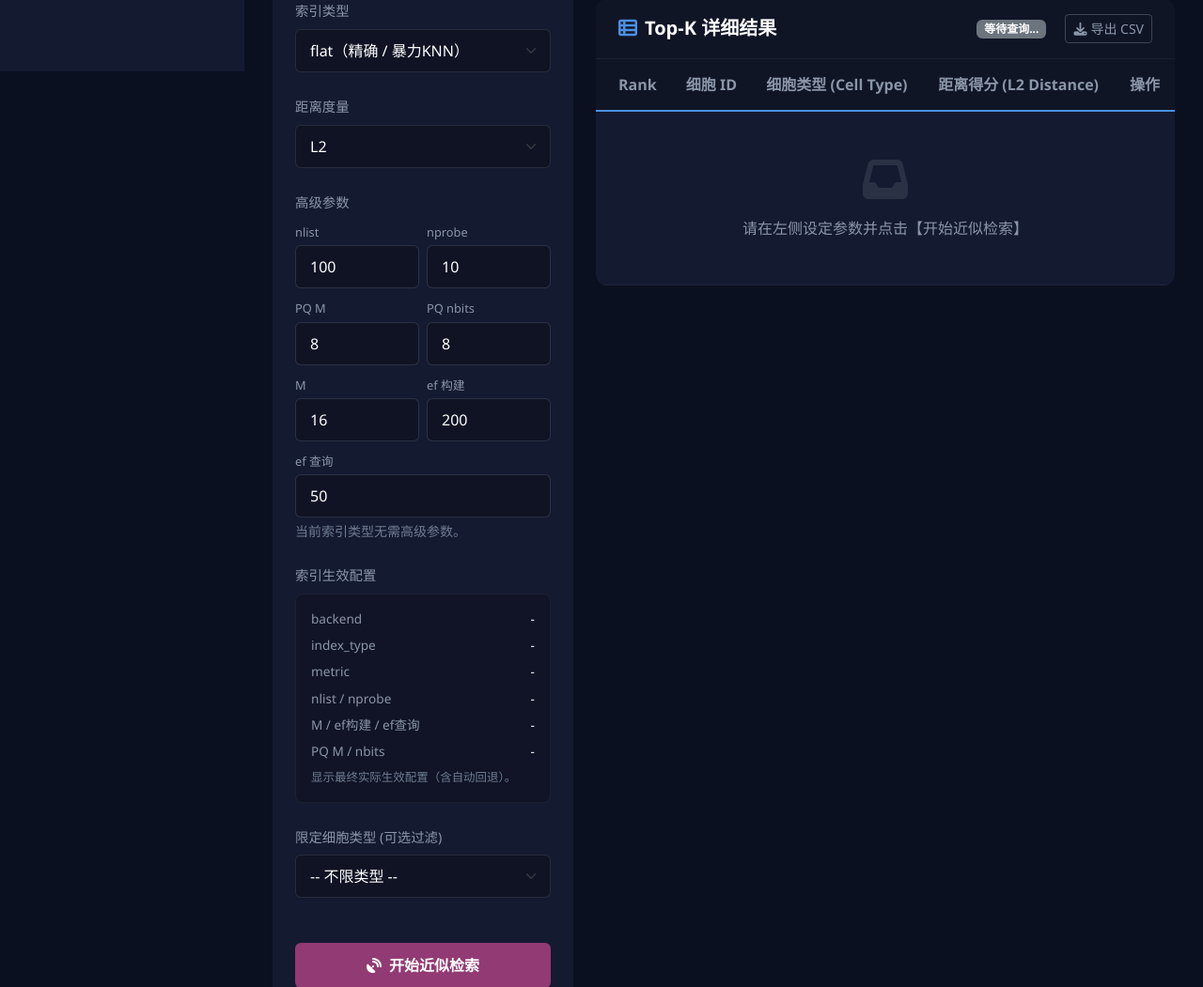
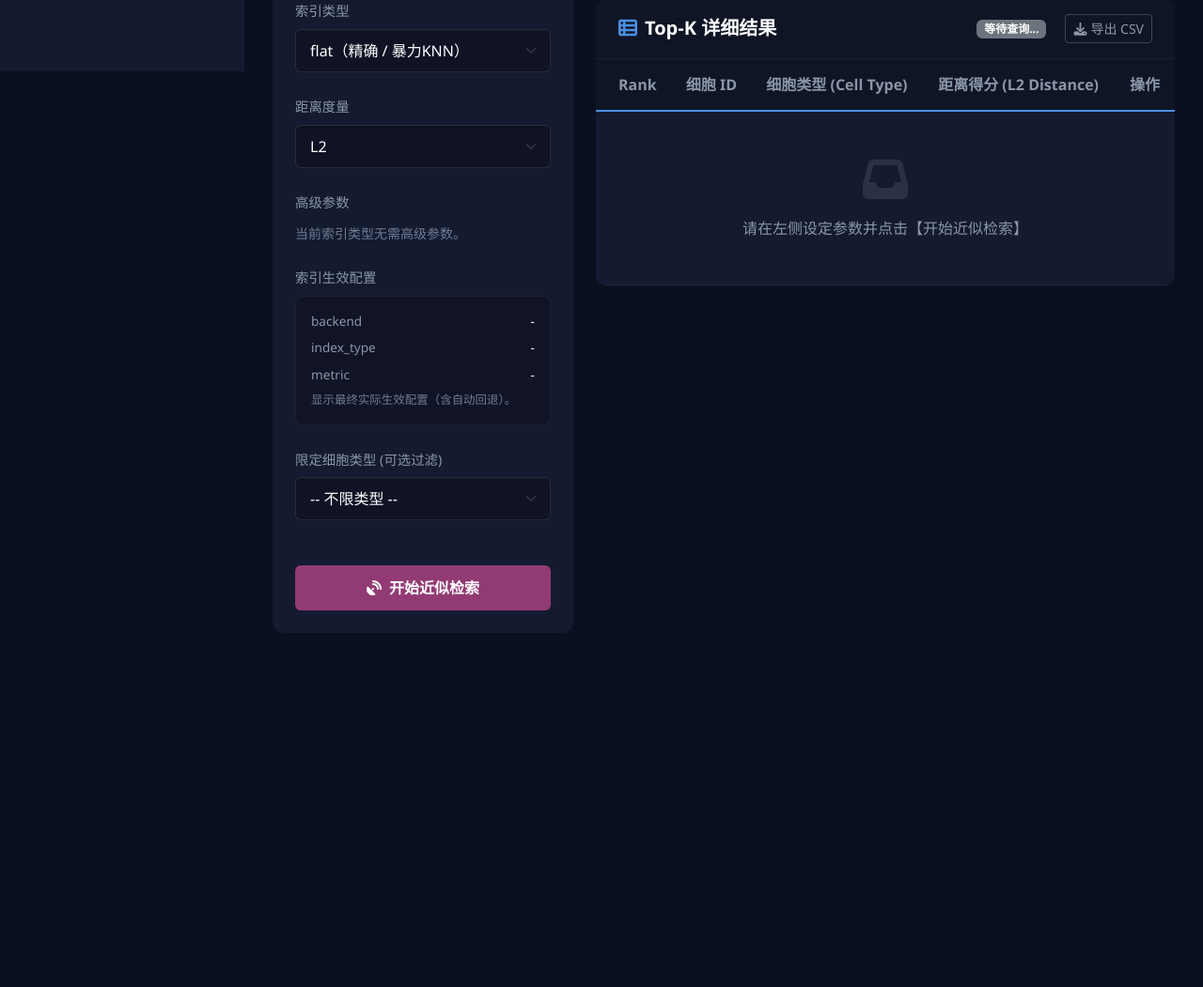
Before and after one commit to cacacacc/Single-Cell-Ann-System, a Flask app: page /search in a window 1280 px wide. Shown: the part 724-1775 px from the top of the page at 94% size. After the commit the page ends 1398 px from the top, so only its background shows below. Run offline with Flask 3, Linux system fonts and the light colour scheme; data that the repository does not hold is empty.

Commit message:
修复参数显示问题

```diff
--- a/templates/search.html
+++ b/templates/search.html
@@ -229,7 +229,9 @@
 
                 <div class="mb-4">
                     <label class="form-label">高级参数</label>
-                    <div class="row g-2">
+
+                    <!-- IVF 参数组 -->
+                    <div id="ivfParamsGroup" class="row g-2 d-none">
                         <div class="col-6">
                             <label class="form-label mb-1" style="font-size: 0.8rem;">nlist</label>
                             <input type="number" min="1" class="form-control dark-control" id="nlistInput" value="100">
@@ -238,14 +240,10 @@
                             <label class="form-label mb-1" style="font-size: 0.8rem;">nprobe</label>
                             <input type="number" min="1" class="form-control dark-control" id="nprobeInput" value="10">
                         </div>
-                        <div class="col-6">
-                            <label class="form-label mb-1" style="font-size: 0.8rem;">PQ M</label>
-                            <input type="number" min="1" class="form-control dark-control" id="pqMInput" value="8">
-                        </div>
-                        <div class="col-6">
-                            <label class="form-label mb-1" style="font-size: 0.8rem;">PQ nbits</label>
-                            <input type="number" min="1" max="16" class="form-control dark-control" id="pqNbitsInput" value="8">
-                        </div>
+                    </div>
+
+                    <!-- HNSW 参数组 -->
+                    <div id="hnswParamsGroup" class="row g-2 d-none">
                         <div class="col-6">
                             <label class="form-label mb-1" style="font-size: 0.8rem;">M</label>
                             <input type="number" min="2" class="form-control dark-control" id="mInput" value="16">
@@ -259,7 +257,20 @@
                             <input type="number" min="1" class="form-control dark-control" id="efSearchInput" value="50">
                         </div>
                     </div>
-                    <div class="form-text" style="color: #6f7c92;" id="indexParamHint">IVF 使用 nlist/nprobe；HNSW 使用 M/ef_*；PQ 使用 pq_m/pq_nbits。</div>
+
+                    <!-- PQ 参数组 -->
+                    <div id="pqParamsGroup" class="row g-2 d-none">
+                        <div class="col-6">
+                            <label class="form-label mb-1" style="font-size: 0.8rem;">PQ M</label>
+                            <input type="number" min="1" class="form-control dark-control" id="pqMInput" value="8">
+                        </div>
+                        <div class="col-6">
+                            <label class="form-label mb-1" style="font-size: 0.8rem;">PQ nbits</label>
+                            <input type="number" min="1" max="16" class="form-control dark-control" id="pqNbitsInput" value="8">
+                        </div>
+                    </div>
+
+                    <div class="form-text" style="color: #6f7c92;" id="indexParamHint">选择索引类型后可调整对应高级参数。</div>
                 </div>
 
                 <div class="mb-4">
@@ -277,15 +288,15 @@
                             <span>metric</span>
                             <span id="effectiveMetric" class="text-white">-</span>
                         </div>
-                        <div class="d-flex justify-content-between mt-2" style="font-size: 0.85rem; color: #8A96A8;">
+                        <div id="effectiveIVFRow" class="d-flex justify-content-between mt-2 d-none" style="font-size: 0.85rem; color: #8A96A8;">
                             <span>nlist / nprobe</span>
                             <span id="effectiveIVF" class="text-white">-</span>
                         </div>
-                        <div class="d-flex justify-content-between mt-2" style="font-size: 0.85rem; color: #8A96A8;">
+                        <div id="effectiveHNSWRow" class="d-flex justify-content-between mt-2 d-none" style="font-size: 0.85rem; color: #8A96A8;">
                             <span>M / ef构建 / ef查询</span>
                             <span id="effectiveHNSW" class="text-white">-</span>
                         </div>
-                        <div class="d-flex justify-content-between mt-2" style="font-size: 0.85rem; color: #8A96A8;">
+                        <div id="effectivePQRow" class="d-flex justify-content-between mt-2 d-none" style="font-size: 0.85rem; color: #8A96A8;">
                             <span>PQ M / nbits</span>
                             <span id="effectivePQ" class="text-white">-</span>
                         </div>
@@ -579,23 +590,26 @@
         }
 
         const indexType = indexTypeSelect.value;
-        const enableIVF = indexType === 'ivf_flat';
-        const enableHNSW = indexType === 'hnsw';
-        const enablePQ = indexType === 'pq';
+        const showIVF = indexType === 'ivf_flat';
+        const showHNSW = indexType === 'hnsw';
+        const showPQ = indexType === 'pq';
 
-        nlistInput.disabled = !enableIVF;
-        nprobeInput.disabled = !enableIVF;
-        pqMInput.disabled = !enablePQ;
-        pqNbitsInput.disabled = !enablePQ;
-        mInput.disabled = !enableHNSW;
-        efConstructionInput.disabled = !enableHNSW;
-        efSearchInput.disabled = !enableHNSW;
+        // 显示/隐藏对应算法的参数组
+        const toggleGroup = (id, show) => document.getElementById(id).classList.toggle('d-none', !show);
+        toggleGroup('ivfParamsGroup', showIVF);
+        toggleGroup('hnswParamsGroup', showHNSW);
+        toggleGroup('pqParamsGroup', showPQ);
 
-        if (indexType === 'ivf_flat') {
-            indexParamHint.innerText = 'IVF 使用 nlist/nprobe（FAISS）。';
-        } else if (indexType === 'hnsw') {
-            indexParamHint.innerText = 'HNSW 使用 M/ef_construction/ef_search。';
-        } else if (indexType === 'pq') {
+        // 同步显示/隐藏生效配置行
+        toggleGroup('effectiveIVFRow', showIVF);
+        toggleGroup('effectiveHNSWRow', showHNSW);
+        toggleGroup('effectivePQRow', showPQ);
+
+        if (showIVF) {
+            indexParamHint.innerText = 'IVF 使用 nlist/nprobe（FAISS）。nlist 控制聚类数，nprobe 控制搜索时探测的聚类数。';
+        } else if (showHNSW) {
+            indexParamHint.innerText = 'HNSW 使用 M/ef_construction/ef_search。M 控制图层连接数，ef 控制搜索宽度。';
+        } else if (showPQ) {
             indexParamHint.innerText = 'PQ 使用 pq_m/pq_nbits，pq_m 需整除向量维度（FAISS）。';
         } else {
             indexParamHint.innerText = '当前索引类型无需高级参数。';
```
